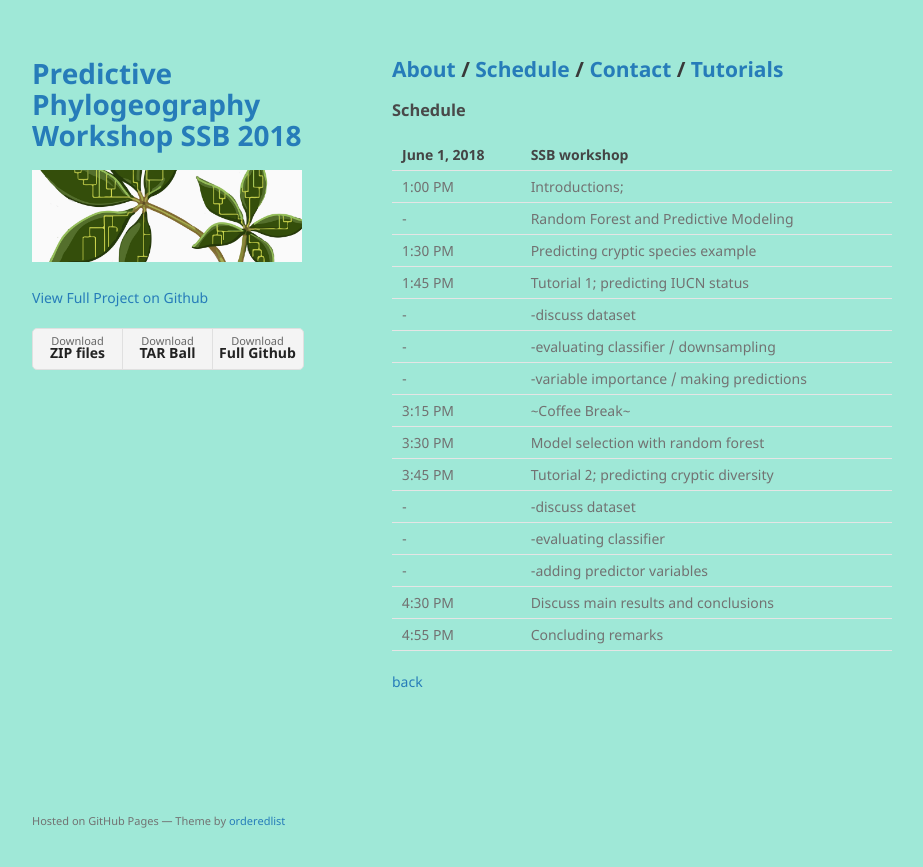
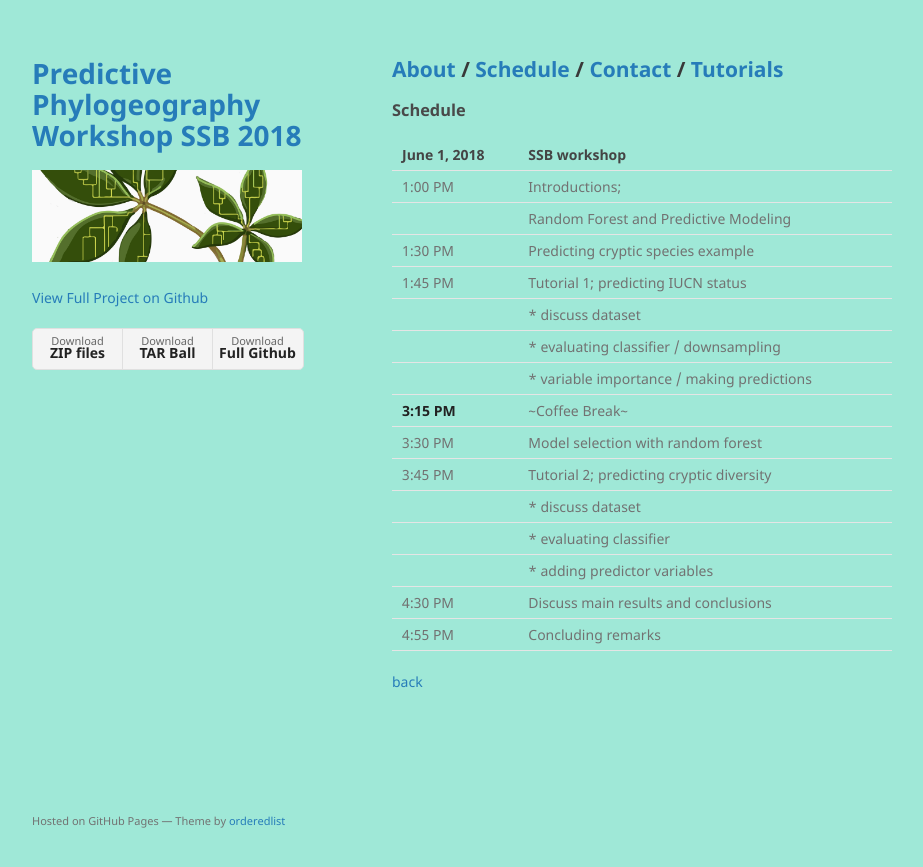
Before and after one commit to PredictivePhylogeography-SSB2018/PredictivePhylogeography-SSB2018.github.io, a Jekyll site: the page built from Schedule.md, in a window 1280 px wide. Shown: the top 867 px of the page, without its empty margins (178-1101 px from the left). Built offline with Jekyll 4.4.1, drawn with Linux system fonts in a browser that asks for light colours; the repository's description, which GitHub fills in, is left out; our own code applies the rules of GitHub Pages for plain Markdown files.

Commit message:
adjust scheudle

```diff
--- a/Schedule.md
+++ b/Schedule.md
@@ -8,19 +8,19 @@ layout: default
 |June 1, 2018  |SSB workshop                                  |
 |:-------------|:---------------------------------------------|
 | 1:00 PM      | Introductions;                               |
-|   -          | Random Forest and Predictive Modeling        |
+|              | Random Forest and Predictive Modeling        |
 | 1:30 PM      | Predicting cryptic species example           |
 | 1:45 PM      | Tutorial 1; predicting IUCN status           |
-|   -          |    -discuss dataset                          |
-|   -          |    -evaluating classifier / downsampling     |
-|   -          |    -variable importance / making predictions |
-| 3:15 PM      | ~Coffee Break~                               |
+|              |    * discuss dataset                          |
+|              |    * evaluating classifier / downsampling     |
+|              |    * variable importance / making predictions |
+| **3:15 PM**  | ~Coffee Break~                               |
 |:-------------|:---------------------------------------------|
 | 3:30 PM      | Model selection with random forest           |
 | 3:45 PM      | Tutorial 2; predicting cryptic diversity     |
-|   -          |    -discuss dataset                          |
-|   -          |    -evaluating classifier                    |
-|   -          |    -adding predictor variables               |
+|              |    * discuss dataset                          |
+|              |    * evaluating classifier                    |
+|              |    * adding predictor variables               |
 | 4:30 PM      | Discuss main results and conclusions         |
 | 4:55 PM      | Concluding remarks                           |
 |:-------------|:---------------------------------------------|
```
Also changed, not shown: index.md (+2 -1 lines).
